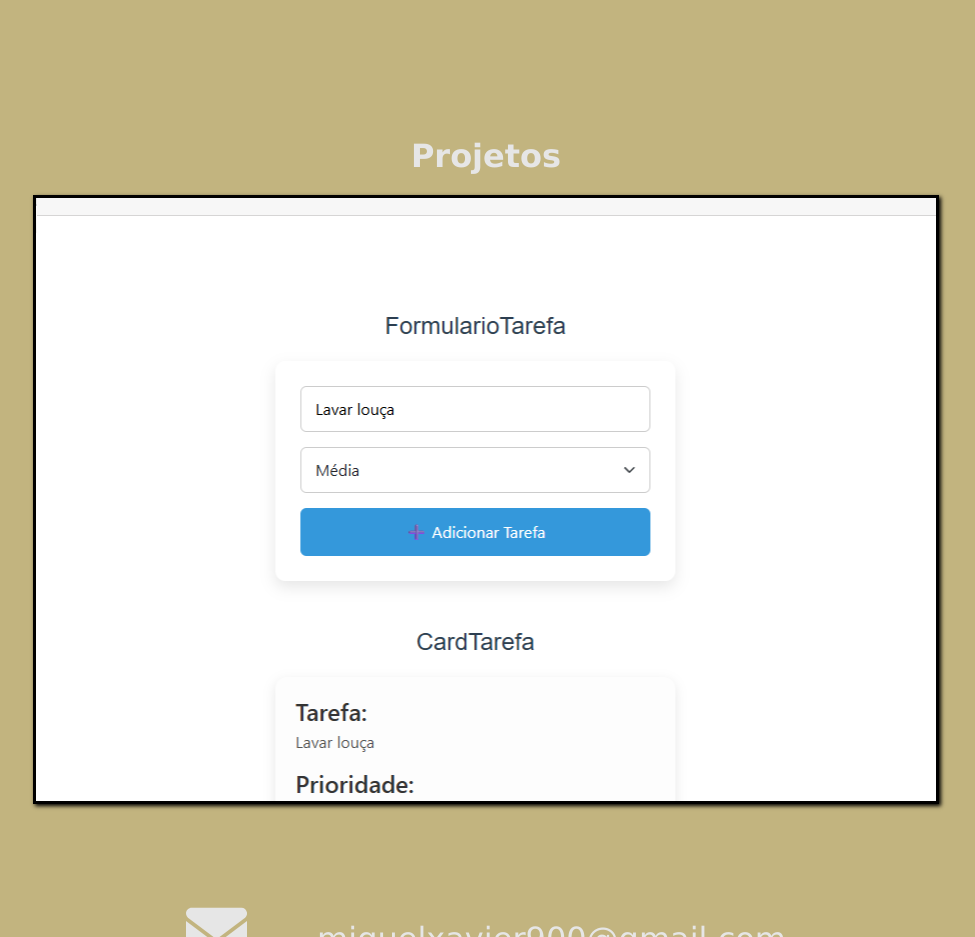
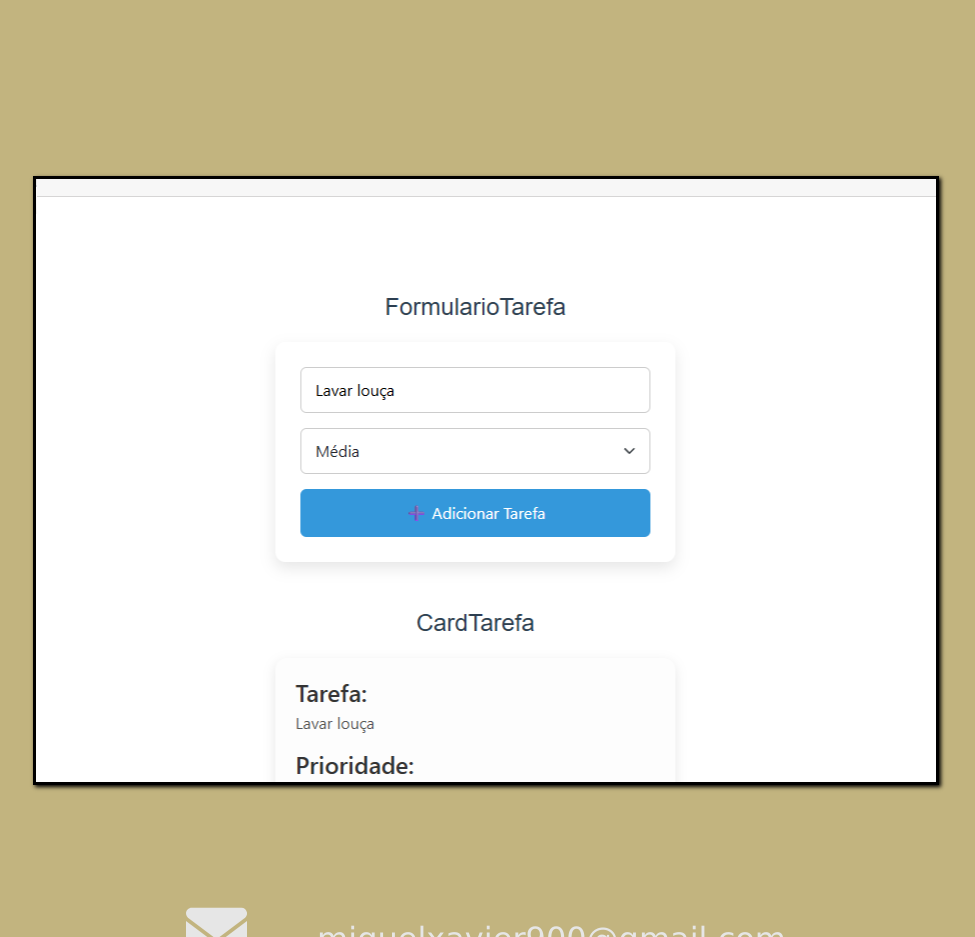
Before and after one commit to MigueXavier/portifolio, a plain HTML site: page index.html in a window 1280 px wide. Shown: the part 1400-2337 px from the top of the page, without its empty margins (154-1129 px from the left). Drawn offline with Linux system fonts and the light colour scheme.

Commit message:
Update index.html

```diff
--- a/index.html
+++ b/index.html
@@ -77,7 +77,7 @@
 </div>
 
 <div id="carrossel">
-    <h1 id="txt_projetos">Projetos</h1>
+    <h1 id="txt_projetos"></h1>
     <div class="container" >
         <div id="img">
         <a href="https://github.com/MigueXavier/jogadores_crud.git"><img src="Captura de tela 2025-06-30 163502.png" alt="" url="https://github.com/MigueXavier/jogadores_crud.git"></a>
```
